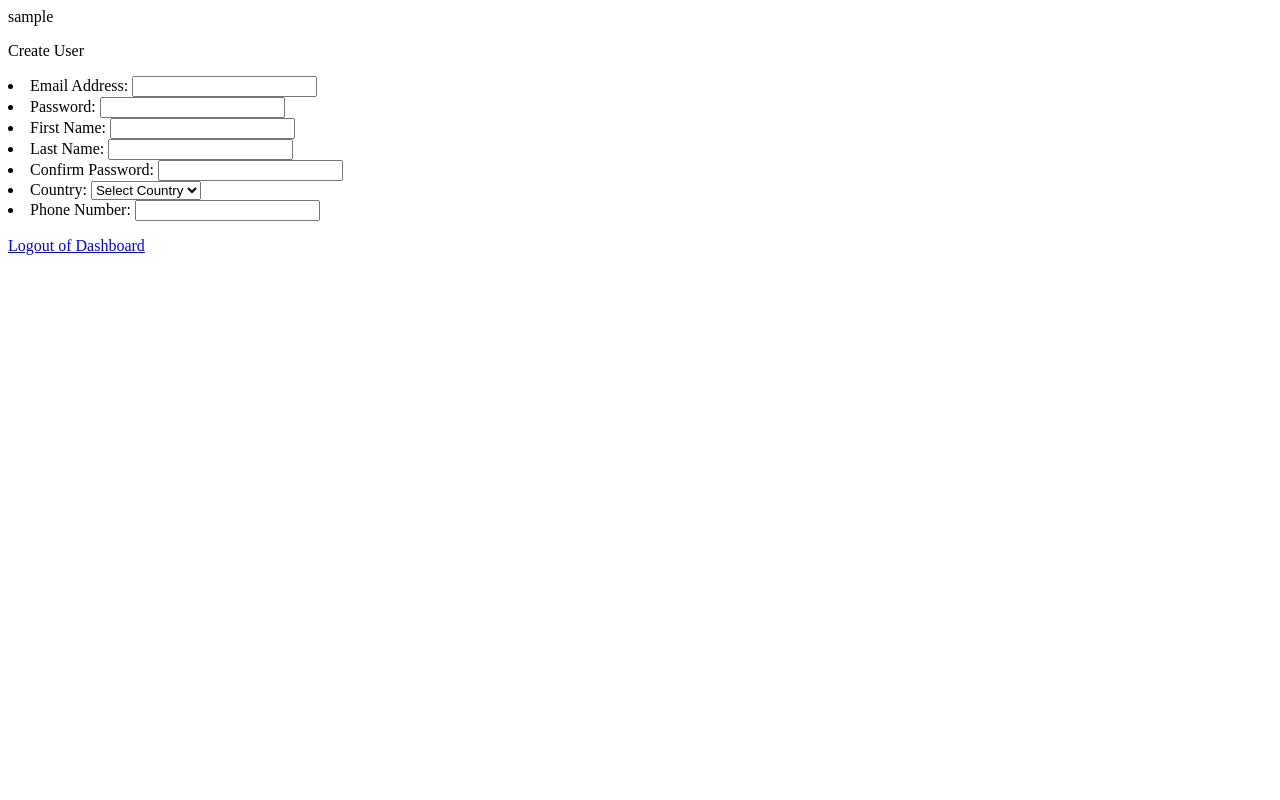
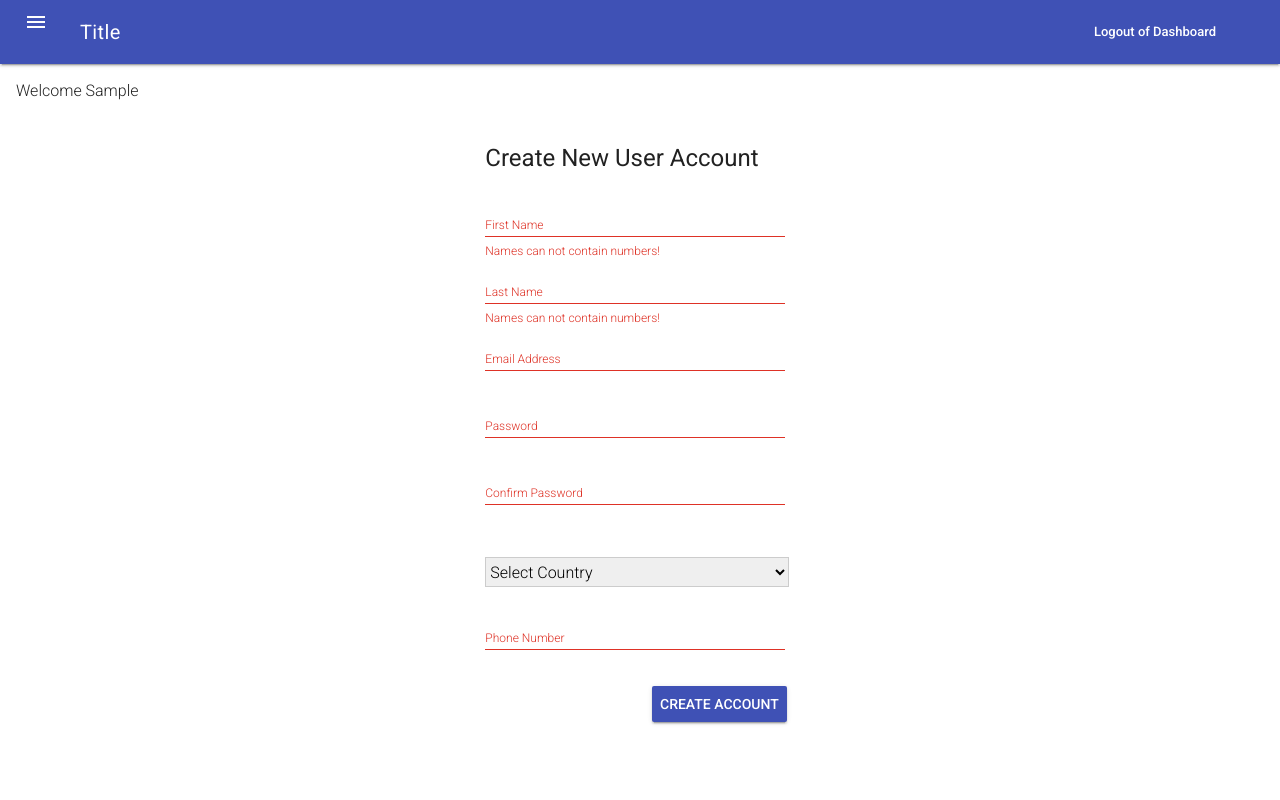
Before and after one commit to deone/billing-xwf, a Django app: page /accounts/dashboard/ in a window 1280 px wide. Run offline with Django 3.2, Linux system fonts and the light colour scheme; a user stored in the database is signed in; tables that the repository leaves empty hold one stand-in row (values such as "Sample post").

Commit message:
Make dashboard look better.

```diff
--- a/accounts/templates/accounts/dashboard.html
+++ b/accounts/templates/accounts/dashboard.html
@@ -1,9 +1,150 @@
-{{ user }}
-{% if not verified %}
-  <p>Please verify your account. Can't find verification mail? <a href="{% url 'resend_mail' %}">Resend</a>.</p>
-{% endif %}
-{% if request.user.subscriber.is_group_admin %}
-  <p>Create User</p>
-  {{ form.as_ul }}
-{% endif %}
-<p><a href="{% url 'accounts:logout' %}">Logout of Dashboard</a></p>
+<html>
+  <head>
+    <title>Spectra Wireless &mdash; Dashboard</title>
+    {% load staticfiles %}
+    <link rel="stylesheet" type="text/css" href="{% static 'css/reset.css' %}">
+    <link rel="stylesheet" href="{% static 'css/material.min.css' %}">
+    <link rel="stylesheet" href="https://fonts.googleapis.com/icon?family=Material+Icons">
+    <link rel="stylesheet" href="http://fonts.googleapis.com/css?family=Roboto:300,400,500,700" type="text/css">
+    <script src="{% static 'js/material.min.js' %}"></script>
+    <link rel="stylesheet" type="text/css" href="{% static 'css/styles.css' %}">
+    <meta name="viewport" content="width=device-width, initial-scale=1.0">
+  </head>
+  <body>
+    <!-- Always shows a header, even in smaller screens. -->
+    <div class="mdl-layout mdl-js-layout mdl-layout--fixed-header">
+      <header class="mdl-layout__header">
+        <div class="mdl-layout__header-row">
+          <!-- Title -->
+          <span class="mdl-layout-title">Title</span>
+          <!-- Add spacer, to align navigation to the right -->
+          <div class="mdl-layout-spacer"></div>
+          <!-- Navigation. We hide it in small screens. -->
+          <nav class="mdl-navigation mdl-layout--large-screen-only">
+            <!-- <a class="mdl-navigation__link" href="">Link</a>
+            <a class="mdl-navigation__link" href="">Link</a>
+            <a class="mdl-navigation__link" href="">Link</a>
+            <a class="mdl-navigation__link" href="">Link</a> -->
+            <a class="mdl-navigation__link" href="{% url 'accounts:logout' %}">Logout of Dashboard</a>
+          </nav>
+        </div>
+      </header>
+      <div class="mdl-layout__drawer">
+        <span class="mdl-layout-title">Title</span>
+        <nav class="mdl-navigation">
+          <a class="mdl-navigation__link" href="">Link</a>
+          <a class="mdl-navigation__link" href="">Link</a>
+          <a class="mdl-navigation__link" href="">Link</a>
+          <a class="mdl-navigation__link" href="">Link</a>
+        </nav>
+      </div>
+      <main class="mdl-layout__content">
+        <div class="mdl-grid">
+          <div class="mdl-cell mdl-cell--12-col">
+            {% if user.first_name %}
+              Welcome {{ user.first_name }}
+            {% else %}
+              Welcome {{ user.username }}
+            {% endif %}
+
+            {% if not verified %}
+              <p>Please verify your account. Can't find verification mail? <a href="{% url 'resend_mail' %}">Resend</a>.</p>
+            {% endif %}
+          </div>
+          <div class="mdl-cell mdl-cell--4-col"></div>
+          <div class="mdl-cell mdl-cell--4-col">
+            {% if request.user.subscriber.is_group_admin %}
+              {% block auth_form %}
+              <form action="" method="post">
+
+                {% csrf_token %}
+
+                <div class="form-heading">
+                  <h4>Create New User Account</h4>
+                </div>
+
+                {{ form.non_field_errors }}
+
+                <div>
+                  {{ form.first_name.errors }}
+                  <div class="mdl-textfield mdl-js-textfield mdl-textfield--floating-label">
+                    {{ form.first_name }}
+                    <label class="mdl-textfield__label" for="id_first_name">
+                      {{ form.first_name.label }}
+                    </label>
+                    <span class="mdl-textfield__error">Names can not contain numbers!</span>
+                  </div>
+                </div>
+
+                <div>
+                  {{ form.last_name.errors }}
+                  <div class="mdl-textfield mdl-js-textfield mdl-textfield--floating-label">
+                    {{ form.last_name }}
+                    <label class="mdl-textfield__label" for="id_last_name">
+                      {{ form.last_name.label }}
+                    </label>
+                    <span class="mdl-textfield__error">Names can not contain numbers!</span>
+                  </div>
+                </div>
+
+                <div>
+                  {{ form.username.errors }}
+                  <div class="mdl-textfield mdl-js-textfield mdl-textfield--floating-label">
+                    {{ form.username }}
+                    <label class="mdl-textfield__label" for="id_username">
+                      {{ form.username.label }}
+                    </label>
+                  </div>
+                </div>
+
+                <div>
+                  {{ form.password.errors }}
+                  <div class="mdl-textfield mdl-js-textfield mdl-textfield--floating-label">
+                    {{ form.password }}
+                    <label class="mdl-textfield__label" for="id_password">
+                      {{ form.password.label }}
+                    </label>
+                  </div>
+                </div>
+
+                <div>
+                  {{ form.confirm_password.errors }}
+                  <div class="mdl-textfield mdl-js-textfield mdl-textfield--floating-label">
+                    {{ form.confirm_password }}
+                    <label class="mdl-textfield__label" for="id_confirm_password">
+                      {{ form.confirm_password.label }}
+                    </label>
+                  </div>
+                </div>
+
+                <div>
+                  {{ form.country.errors }}
+                  {{ form.country }}
+                </div>
+
+                <div>
+                  {{ form.phone_number.errors }}
+                  <div class="mdl-textfield mdl-js-textfield mdl-textfield--floating-label">
+                    {{ form.phone_number }}
+                    <label class="mdl-textfield__label" for="id_phone_number">
+                      {{ form.phone_number.label }}
+                    </label>
+                  </div>
+                </div>
+
+                <div class="form-actions">
+                  <button type="submit"
+                    class="mdl-button mdl-js-button mdl-button--raised mdl-button--colored">
+                      Create Account
+                  </button>
+                </div>
+              </form>
+              {% endblock %}
+            {% endif %}
+          </div>
+          <div class="mdl-cell mdl-cell--4-col"></div>
+        </div>
+      </main>
+    </div>
+  </body>
+</html
```
